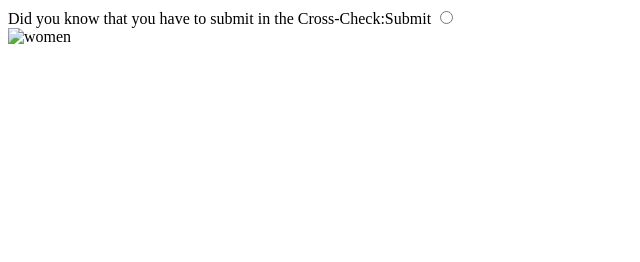
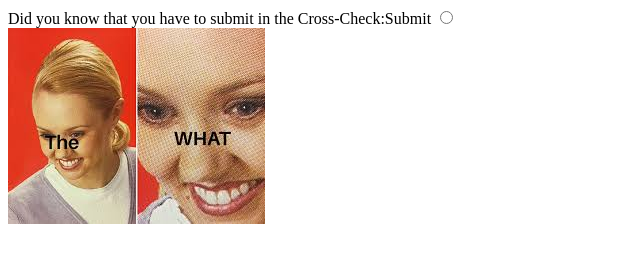
Before and after one commit to Andrewww-112/cssBayan, a plain HTML site: page cssBayan/index.html in a window 1280 px wide. Shown: the whole page, without its empty margins (0-640 px from the left). Drawn offline with Linux system fonts and the light colour scheme.

Commit message:
feat: again fix image

```diff
--- a/cssBayan/index.html
+++ b/cssBayan/index.html
@@ -12,7 +12,7 @@
             <label class="meme-title">Did you know that you have to submit in the Cross-Check:Submit</label>
             <input class="meme-input" type="radio" name="meme" id="meme_1">
             <div class="image1">
-                <img src="/cssBayan/image/women.jfif" alt="women">
+                <img src="/cssBayan/image/women.jpeg" alt="women">
             </div>
         </div>
     </div>
```
